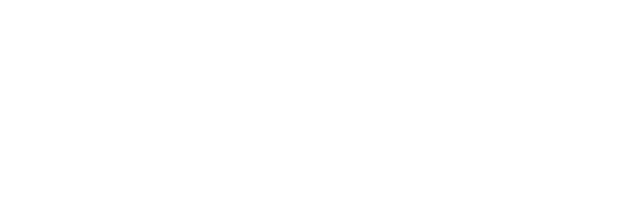
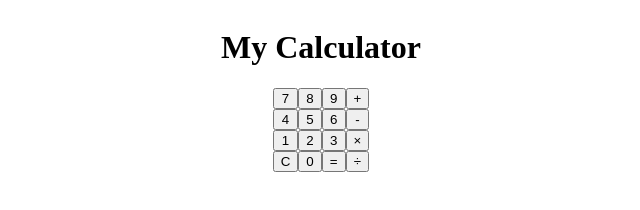
Before and after one commit to KDimitrov333/Calculator, a plain HTML site: page index.html in a window 1280 px wide. Shown: the whole page, without its empty margins (319-959 px from the left). Drawn offline with Linux system fonts and the light colour scheme.

Commit message:
Added a basic UI for the calculator

```diff
--- a/index.html
+++ b/index.html
@@ -7,6 +7,36 @@
     <link rel="stylesheet" href="styles.css">
 </head>
 <body>
+    <h1>My Calculator</h1>
+    <div id="calculator-container">
+        <div id="display"></div>
+        <div id="button-container">
+            <div class="button-column">
+                <button class="calculator-button" id="7">7</button>
+                <button class="calculator-button" id="4">4</button>
+                <button class="calculator-button" id="1">1</button>
+                <button class="calculator-button" id="clear">C</button>
+            </div>
+            <div class="button-column">
+                <button class="calculator-button" id="8">8</button>
+                <button class="calculator-button" id="5">5</button>
+                <button class="calculator-button" id="2">2</button>
+                <button class="calculator-button" id="0">0</button>
+            </div>
+            <div class="button-column">
+                <button class="calculator-button" id="9">9</button>
+                <button class="calculator-button" id="6">6</button>
+                <button class="calculator-button" id="3">3</button>
+                <button class="calculator-button" id="=">=</button>
+            </div>
+            <div class="button-column">
+                <button class="calculator-button" id="+">+</button>
+                <button class="calculator-button" id="-">-</button>
+                <button class="calculator-button" id="multiplication-sign">×</button>
+                <button class="calculator-button" id="division-sign">÷</button>
+            </div>
+        </div>
+    </div>
     <script src="logic.js"></script>
 </body>
 </html>
--- a/logic.js
+++ b/logic.js
@@ -31,8 +31,6 @@ function operate(operator, a, b) {
     }
 }
 
-console.log(divide(10, 2));
-
 let num1;
 let num2;
 let operator;
--- a/styles.css
+++ b/styles.css
@@ -0,0 +1,21 @@
+body {
+    display: flex;
+    flex-direction: column;
+    align-items: center;
+    justify-content: stretch;
+}
+
+#calculator-container {
+    display: flex;
+    flex-direction: column;
+    align-items: center;
+}
+
+#button-container {
+    display: flex;
+}
+
+.button-column {
+    display: flex;
+    flex-direction: column;
+}
```
